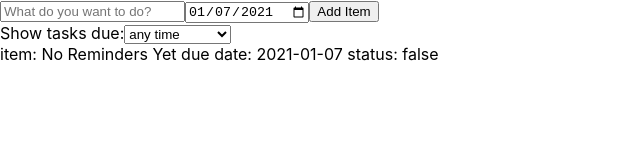
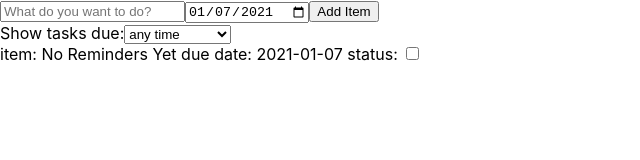
Before and after one commit to chrisminnick/react-js-foundations, a React (Create React App) app in the folder reminders-app/: page / in a window 1280 px wide. Shown: the top 160 px of the page, without its empty margins (0-640 px from the left). Built offline with nearby package versions, Linux system fonts and the light colour scheme.

Commit message:
finished reminders refactor

```diff
--- a/reminders-app/src/App.js
+++ b/reminders-app/src/App.js
@@ -16,6 +16,46 @@ function App(){
     }
   }
 
+  const filteredList = filterList(reminders,selectedFilter);
+
+  function setStatus(status,index){
+    const newReminders = [ ...reminders.slice(0, index),
+                     {...reminders[index],status},
+                     ...reminders.slice(index+1) ];
+    setReminders(newReminders);
+  }
+
+  function filterList(reminders,selectedFilter){
+    if (selectedFilter === "all"){
+        return reminders;
+    } else {
+
+    let numberOfDays;
+
+    switch(selectedFilter){
+          case "2day":
+            numberOfDays = 2;
+            break;
+          case "1week":
+            numberOfDays = 7;
+            break;
+          case "30days":
+            numberOfDays = 30;
+            break;
+          default:
+            numberOfDays = 0;
+            break;
+    }
+
+    const result = reminders.filter(reminder=>{
+        const todaysDate = new Date().toISOString().substr(0,10);
+        const todayTime = new Date(todaysDate).getTime();
+        const dueTime = new Date(reminder.dueDate).getTime();
+        return dueTime < (todayTime + (numberOfDays * 86400000));
+    });
+    return result;
+    }
+  }
   return(
     <div>
       <InputForm userInput={userInput}
@@ -23,7 +63,7 @@ function App(){
                  addNewReminder={addNewReminder} />
       <FilterSelect selectedFilter={selectedFilter}
                     setSelectedFilter={setSelectedFilter} />
-      <RemindersList reminders={reminders} />
+      <RemindersList reminders={filteredList} setStatus={setStatus} />
     </div>
   );
 }
--- a/reminders-app/src/FilterSelect.js
+++ b/reminders-app/src/FilterSelect.js
@@ -1,15 +1,18 @@
 import PropTypes from 'prop-types';
 
 function FilterSelect(props){
+  function handleChange(e){
+      props.setSelectedFilter(e.target.value);
+  }
   return(
-    <label htmlFor="filterReminders">Show tasks due:
-      <select id="filterReminders" value={props.selectedFilter}>
+      <label htmlFor="filterReminders">Show tasks due:
+      <select id="filterReminders" value={props.selectedFilter} onChange={handleChange}>
         <option value="2day">within 2 Days</option>
         <option value="1week">within 1 Week</option>
         <option value="30days">within 30 days</option>
         <option value="all">any time</option>
       </select>
-    </label>
+      </label>
   );
 }
 
--- a/reminders-app/src/Reminder.js
+++ b/reminders-app/src/Reminder.js
@@ -1,8 +1,13 @@
 import PropTypes from 'prop-types';
 
 function Reminder(props){
+    function handleChange(){
+        props.setStatus(!props.status,props.id);
+    }
     return(
-        <div>item: {props.itemText} due date: {props.dueDate} status: {String(props.status)}</div>
+        <div>item: {props.reminderText}&nbsp;due date: {props.dueDate}
+        &nbsp;status: <input type="checkbox" checked={props.status} onChange={handleChange} />
+        </div>
     );
   }
 
--- a/reminders-app/src/RemindersList.js
+++ b/reminders-app/src/RemindersList.js
@@ -4,9 +4,10 @@ import Reminder from './Reminder';
 function RemindersList(props){
 
   const reminders = props.reminders.map((reminder,index)=>{
-    return (<Reminder itemText={reminder.reminderText}
+    return (<Reminder reminderText={reminder.reminderText}
                       dueDate={reminder.dueDate}
                       status={reminder.status}
+                      setStatus={props.setStatus}
                       id={index}
                       key={index} />);
   });
```
